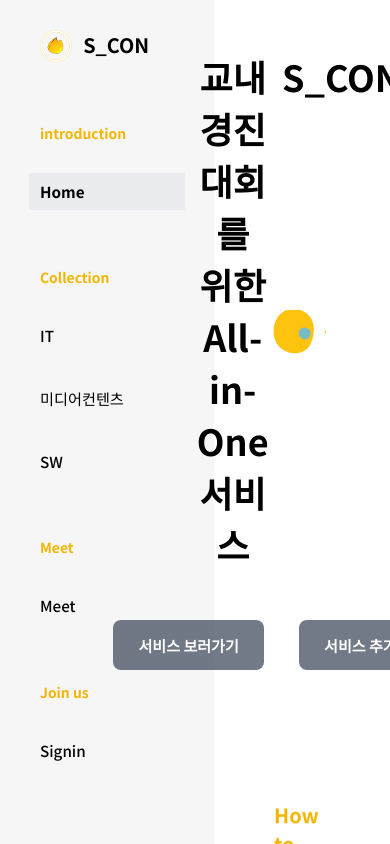
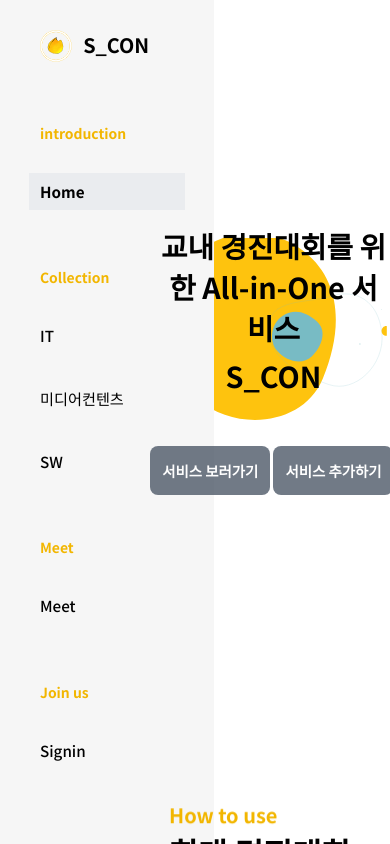
Before and after one commit to eunjung0613/ContestCollection-Web, a React (Create React App) app: page / in a window 390 px wide. Built offline with nearby package versions, Linux system fonts and the light colour scheme.

Commit message:
[#44] apply media query Main

```diff
--- a/src/components/Common/Footer.tsx
+++ b/src/components/Common/Footer.tsx
@@ -31,15 +31,18 @@ function Footer() {
 
 export default Footer;
 
-const wrapper = css`
+const wrapper = (theme: Theme) => css`
   position: relative;
   bottom: 0;
   width: 100%;
   background-color: #191f28;
   margin-left: 13.5rem;
+  ${theme.mediaQuery.mobile} {
+    margin-left: 9.24rem;
+  }
 `;
 
-const infromWrapper = css`
+const infromWrapper = (theme: Theme) => css`
   display: flex;
   flex-direction: column;
   justify-content: center;
@@ -47,6 +50,9 @@ const infromWrapper = css`
   height: 5.3rem;
   padding: 0 67px;
   background-color: black;
+  ${theme.mediaQuery.mobile} {
+    padding: 0 30px;
+  }
 `;
 
 const link = css`
@@ -71,6 +77,10 @@ const summary = (theme: Theme) => css`
   ${theme.mediaQuery.tablet} {
     font-size: 0.65rem;
   }
+
+  ${theme.mediaQuery.mobile} {
+    padding: 0 30px;
+  }
 `;
 
 const logo = (theme: Theme) => css`
@@ -78,6 +88,9 @@ const logo = (theme: Theme) => css`
   font-weight: ${theme.fontWeight.bold};
   ${theme.mediaQuery.tablet} {
     font-size: 1.8rem;
+  }
+  ${theme.mediaQuery.mobile} {
+    font-size: 1.6rem;
   }
 `;
 
--- a/src/components/Main/Bottom.tsx
+++ b/src/components/Main/Bottom.tsx
@@ -65,6 +65,12 @@ const summary = (theme: Theme) => css`
   ${theme.mediaQuery.tablet} {
     font-size: 2.5rem;
   }
+
+  ${theme.mediaQuery.mobile} {
+    display: flex;
+    flex-direction: column;
+    font-size: 2.1rem;
+  }
 `;
 
 const subSummary = (theme: Theme) => css`
@@ -75,6 +81,9 @@ const subSummary = (theme: Theme) => css`
   ${theme.mediaQuery.tablet} {
     font-size: 1.6rem;
   }
+  ${theme.mediaQuery.mobile} {
+    font-size: 1.45rem;
+  }
 `;
 
 const logoMotion = (theme: Theme) => css`
--- a/src/components/Main/Chapter.tsx
+++ b/src/components/Main/Chapter.tsx
@@ -38,4 +38,8 @@ const subTitle = (theme: Theme) => css`
   font-size: 2.25rem;
   font-weight: ${theme.fontWeight.bold};
   margin-bottom: 45px;
+
+  ${theme.mediaQuery.mobile} {
+    font-size: 1.97rem;
+  }
 `;
--- a/src/components/Main/Header.tsx
+++ b/src/components/Main/Header.tsx
@@ -51,8 +51,12 @@ const wrapper = css`
   height: 45rem;
 `;
 
-const logoMotion = css`
+const logoMotion = (theme: Theme) => css`
   margin-left: 13px;
+
+  ${theme.mediaQuery.mobile} {
+    margin: 7px 0 0 0px;
+  }
 `;
 
 const lottieWrapper = css`
@@ -84,6 +88,11 @@ const title = (theme: Theme) => css`
   ${theme.mediaQuery.tablet} {
     font-size: 2.25rem;
   }
+  ${theme.mediaQuery.mobile} {
+    display: flex;
+    flex-direction: column;
+    font-size: 1.8rem;
+  }
 `;
 
 const buttonWrapper = css`
@@ -113,6 +122,11 @@ const button = (theme: Theme) => css`
     background-color: #8b95a1;
     transition: all 0.5s;
   }
+
+  ${theme.mediaQuery.mobile} {
+    width: 7.5rem;
+    font-size: 0.9rem;
+  }
 `;
 
 const addButton = (theme: Theme) => css`
@@ -137,4 +151,9 @@ const addButton = (theme: Theme) => css`
     background-color: #8b95a1;
     transition: all 0.5s;
   }
+  ${theme.mediaQuery.mobile} {
+    margin: 0 0.2rem;
+    width: 7.5rem;
+    font-size: 0.9rem;
+  }
 `;
--- a/src/pages/Main/index.tsx
+++ b/src/pages/Main/index.tsx
@@ -182,11 +182,14 @@ const phoneImg = (theme: Theme) => css`
   }
 `;
 
-const Wrapper = css`
+const Wrapper = (theme: Theme) => css`
   position: relative;
   min-height: 100vh;
   border-radius: 2rem 0px 0px 2rem;
   margin: 0 4rem 0 17rem;
+  ${theme.mediaQuery.mobile} {
+    margin: 0 0.2rem 0 10rem;
+  }
 `;
 
 const methodWrapper = css`
```
